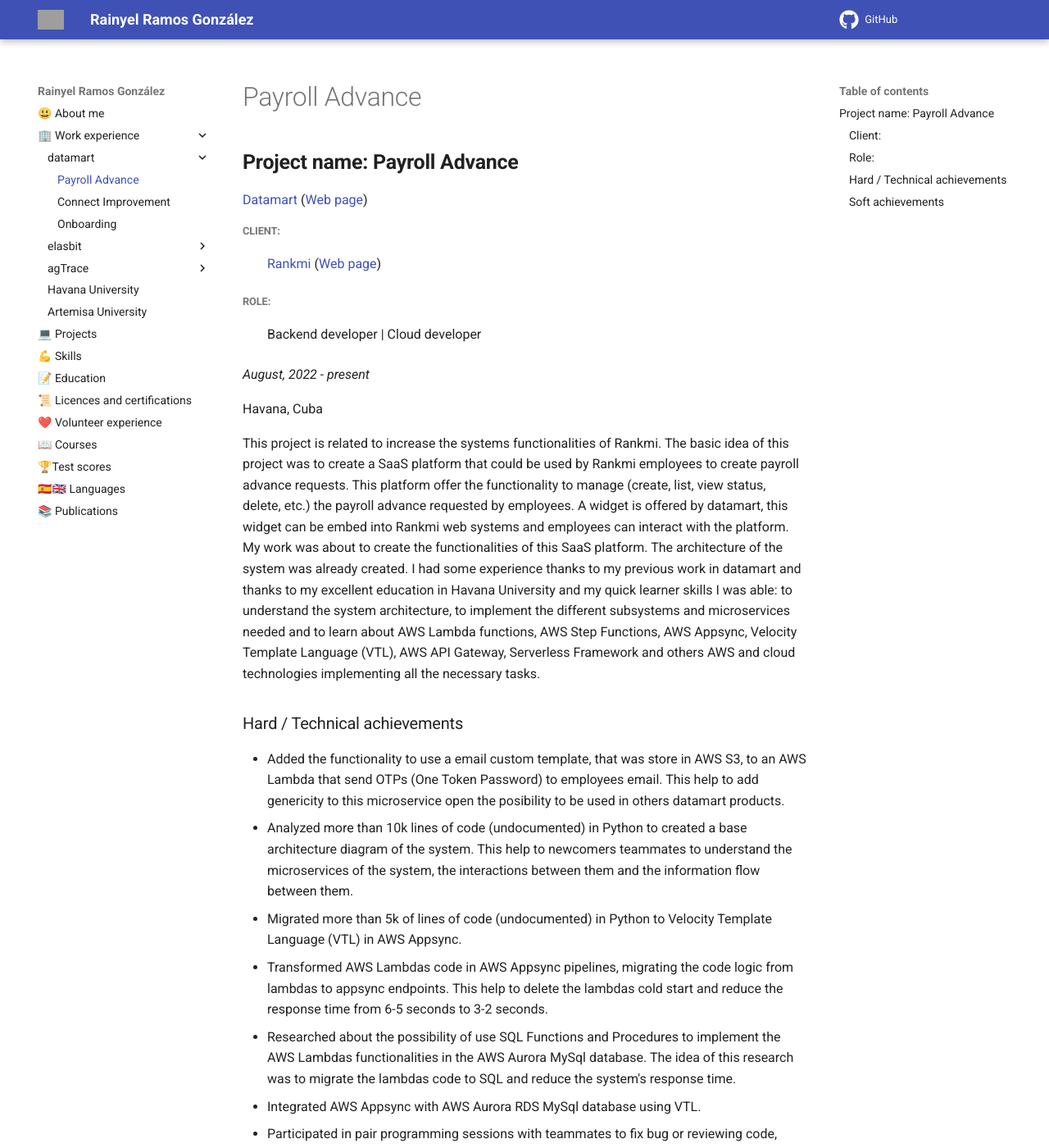
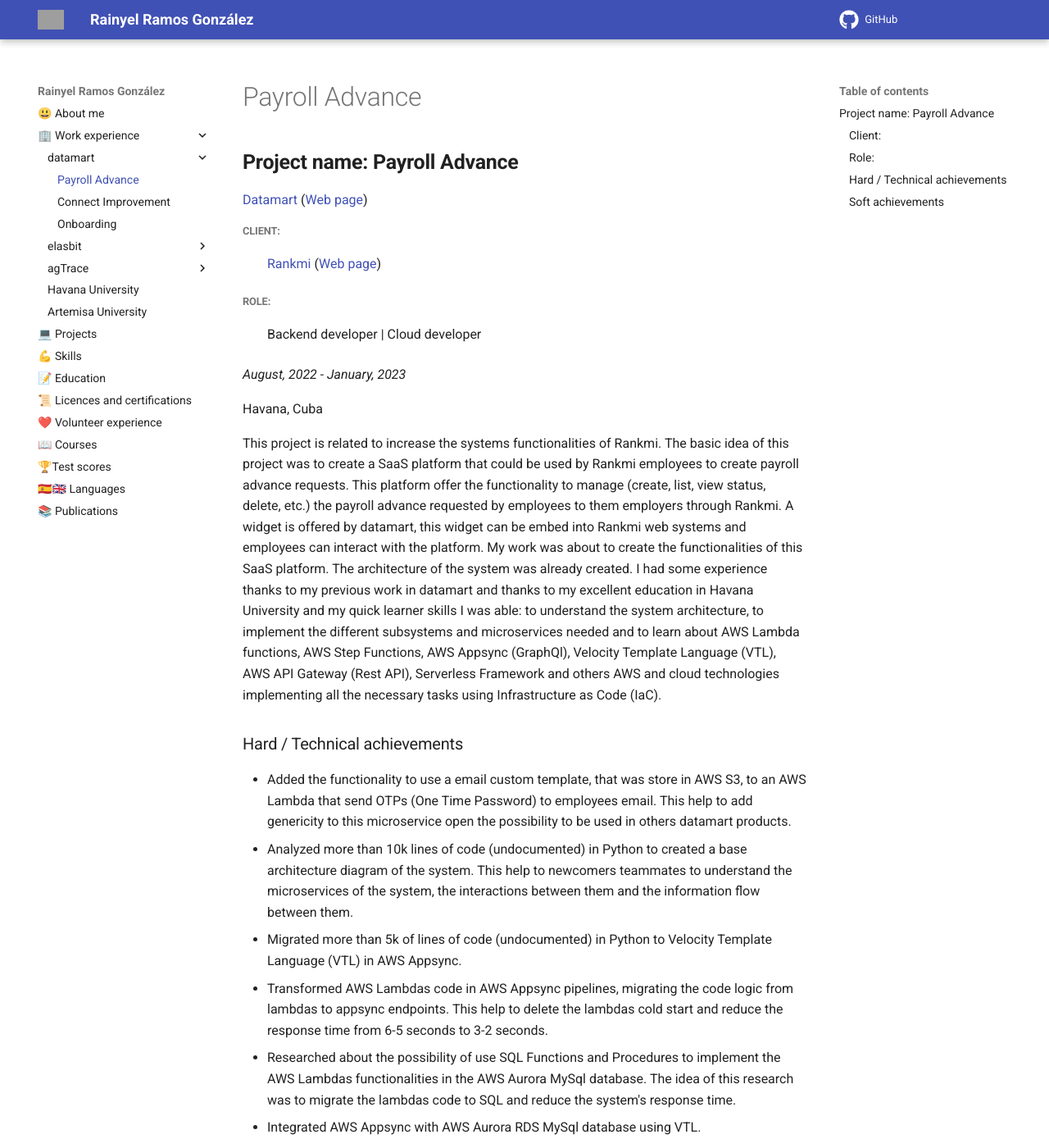
Before and after one commit to rayniel95/rayniel95.github.io, an MkDocs documentation site: the page built from docs/work_experience/datamart/payroll_advance.md, in a window 1280 px wide and 1400 px high. Shown: the whole window at 82% size. Built offline with MkDocs 1.6.1 and Material for MkDocs 9.7.7, drawn with Linux system fonts in a browser that asks for light colours; emoji names are drawn with the system emoji font; some of the changed text lies outside the part shown; grey boxes are pictures that could not be loaded.

Commit message:
improve first goal

```diff
--- a/docs/work_experience/datamart/payroll_advance.md
+++ b/docs/work_experience/datamart/payroll_advance.md
@@ -1,26 +1,26 @@
 ## **Project name: Payroll Advance**
 
-[Datamart][18371540063288679951] ([Web page][11638806455083003844])
+[Datamart](https://www.linkedin.com/company/datamartcl/) ([Web page](https://datamart.cl/))
 
 ##### Client:
-: [Rankmi][18371540063288679951] ([Web page][11638806455083003844])
+: [Rankmi](https://www.linkedin.com/company/rankmi/) ([Web page](https://www.rankmi.com/es/))
 
 ##### Role:
 : Backend developer | Cloud developer
 
-*August, 2022 - present*
+*August, 2022 - January, 2023*
 
 Havana, Cuba
 
 <!-- who is the client, what the client have, what the client want, what i can do -->
 
-This project is related to increase the systems functionalities of Rankmi. The basic idea of this project was to create a SaaS platform that could be used by Rankmi employees to create payroll advance requests. This platform offer the functionality to manage (create, list, view status, delete, etc.) the payroll advance requested by employees. A widget is offered by datamart, this widget can be embed into Rankmi web
-systems and employees can interact with the platform. My work was about to create the functionalities of this SaaS platform. The architecture of the system was already created. I had some experience thanks to my previous work in datamart and thanks to my excellent education in Havana University and my quick learner skills I was able: to understand the system architecture, to implement the different subsystems and microservices needed and to learn about AWS Lambda functions, AWS Step Functions, AWS Appsync, Velocity Template Language (VTL), AWS API Gateway, Serverless Framework and others AWS and cloud technologies implementing all the necessary tasks.
+This project is related to increase the systems functionalities of Rankmi. The basic idea of this project was to create a SaaS platform that could be used by Rankmi employees to create payroll advance requests. This platform offer the functionality to manage (create, list, view status, delete, etc.) the payroll advance requested by employees to them employers through Rankmi. A widget is offered by datamart, this widget can be embed into Rankmi web
+systems and employees can interact with the platform. My work was about to create the functionalities of this SaaS platform. The architecture of the system was already created. I had some experience thanks to my previous work in datamart and thanks to my excellent education in Havana University and my quick learner skills I was able: to understand the system architecture, to implement the different subsystems and microservices needed and to learn about AWS Lambda functions, AWS Step Functions, AWS Appsync (GraphQl), Velocity Template Language (VTL), AWS API Gateway (Rest API), Serverless Framework and others AWS and cloud technologies implementing all the necessary tasks using Infrastructure as Code (IaC).
 
 <!-- small description about the client and its requirements or problems, how I solve it -->
 ### Hard / Technical achievements
 
-- Added the functionality to use a email custom template, that was store in AWS S3, to an AWS Lambda that send OTPs (One Token Password) to employees email. This help to add genericity to this microservice open the posibility to be used in others datamart products.
+- Added the functionality to use a email custom template, that was store in AWS S3, to an AWS Lambda that send OTPs (One Time Password) to employees email. This help to add genericity to this microservice open the possibility to be used in others datamart products.
 - Analyzed more than 10k lines of code (undocumented) in Python to created a base architecture diagram of the system. This help to newcomers teammates to understand the microservices of the system, the interactions between them and the information flow between them.
 - Migrated more than 5k of lines of code (undocumented) in Python to Velocity Template Language (VTL) in AWS Appsync.
 - Transformed AWS Lambdas code in AWS Appsync pipelines, migrating the code logic from lambdas to appsync endpoints. This help to delete the lambdas cold start and reduce the response time from 6-5 seconds to 3-2 seconds.
@@ -53,14 +53,11 @@ systems and employees can interact with the platform. My work was about to creat
 <!-- maybe extend this with more public profiles? -->
 - [Daniel de la Osa][4717740148338514572] (Technical Project Lead | Software Architect | Cloud Engineer | Backend Developer)
 - [Alena][17304740910670422272] (Scrum Master)
-- [Yosdany][2392998612686244556] (Frontend Developer)
+- [Yosdany][2392998612686244556] (Senior Frontend Developer)
 - [Adalberto][] (DevOps | SecOps | FinOps Engineer)
 
 Stack:
 : Draw.io, Amazon Web Services (AWS), Python, Velocity Template Language (VTL), Serverless Framework, BitBucket, GraphQL, Boto3, GQL (GraphQL client), PyTest, AWS Appsync, Postman.
 <!-- extend the keywords section -->
 *keywords*:
-: Architecture Diagrams, AWS Lambda Functions, AWS Step Functions, AWS AppSync, AWS DynamoDB, AWS CloudFormation, AWS ApiGateway, WebSockets, Code Migration.
-
-[11638806455083003844]: https://datamart.cl/
-[18371540063288679951]: https://www.linkedin.com/company/datamartcl/
+: Architecture Diagrams, AWS Lambda Functions, AWS Step Functions, AWS AppSync, AWS DynamoDB, AWS CloudFormation, AWS ApiGateway, WebSockets, Code Migration, Infrastructure as Code (IaC).
```
Also changed, not shown: docs/work_experience/datamart/bice_datamart_payments.md (added).
